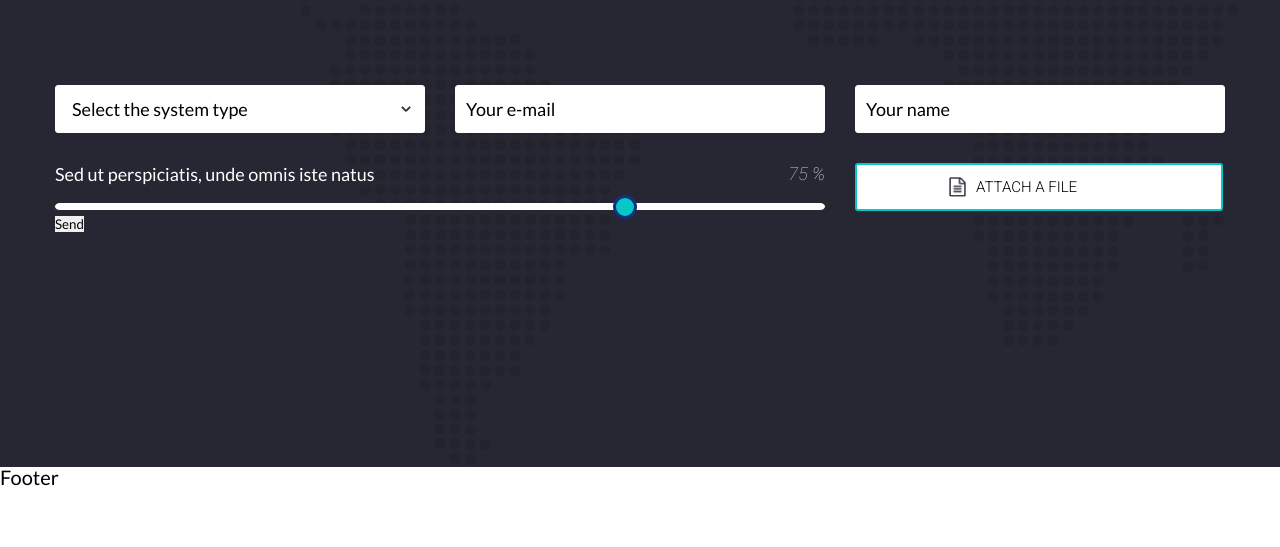
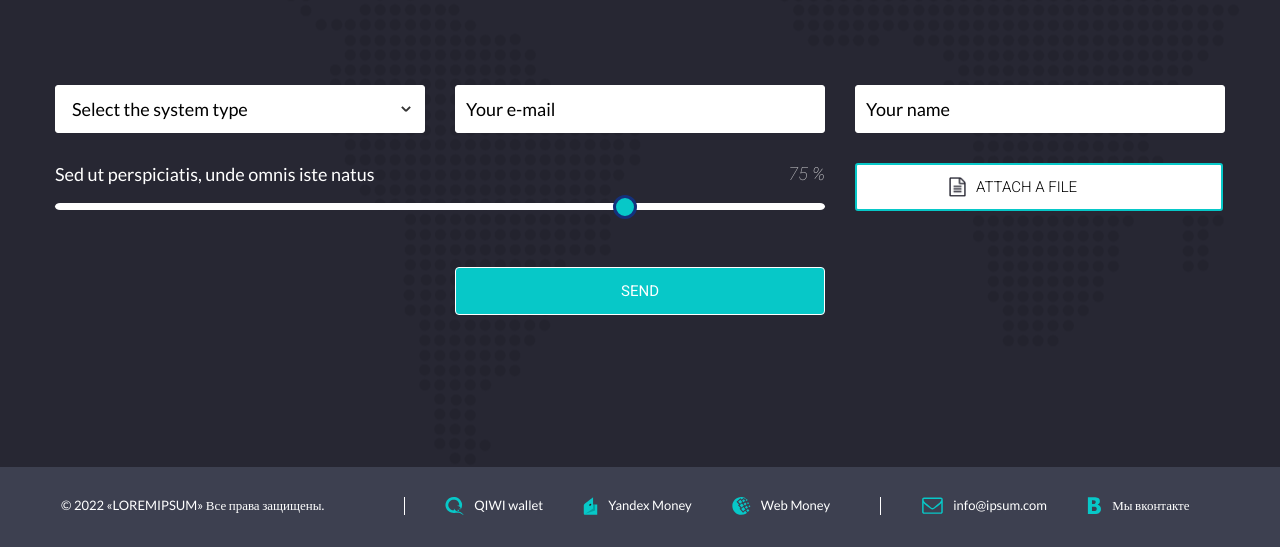
Before and after one commit to aliaksandr-afk/test_task, a plain HTML site: page index.html in a window 1280 px wide. Shown: the part 1303-1850 px from the top of the page. Before the commit the page ends 1790 px from the top, so only its background shows below. Drawn offline with Linux system fonts and the light colour scheme.

Commit message:
finish html & css markup

```diff
--- a/css/style.scss
+++ b/css/style.scss
@@ -52,6 +52,11 @@ body {
 
 }
 
+//MOBILE SMALL
+@media (max-width: 479.98px) {
+
+}
+
 .header {
     background: rgba(16, 16, 29, 0.9);
     position: fixed;
@@ -96,6 +101,9 @@ body {
     text-align: right;
     text-transform: uppercase;
     color: #ffffff;
+    &:hover {
+        color: #c2ffff;
+    }
 }
 
 .menu__link_active {
@@ -223,7 +231,6 @@ body {
 .main {
 }
 
-/*=================================================*/
 
 .color {
     color: #07C8C8;
@@ -627,6 +634,7 @@ line-height: 22px;
     -moz-appearance: none;
     appearance: none;
     background: rgba(255, 255, 255, 0);
+
   }
   input[type=range]::-webkit-slider-runnable-track {
     border-radius: 10px/100%;
@@ -657,6 +665,9 @@ line-height: 22px;
     width: 100%;
     position: relative;
     text-align: center;
+    &:hover {
+        color: #007a7a;
+    }
   }
 
   .input__file {
@@ -708,3 +719,83 @@ line-height: 22px;
     cursor: pointer;
     margin: 0 auto;
   }
+
+  .form__send {
+    display: flex;
+    justify-content: center;
+    width: 100%;
+    padding: 56px 0 0 0;
+  }
+
+  .form__submit {
+    &:hover {
+        background: #005e5e;
+    }
+    width: 370px;
+    height: 48px;
+    background: #07C8C8;
+    border: 1px solid #FFFFFF;
+    border-radius: 4px;
+    color: #FFFFFF;
+    font-family: 'Roboto';
+    font-style: normal;
+    font-weight: 400;
+    font-size: 15px;
+    line-height: 18px;
+    text-transform: uppercase;
+    cursor: pointer;
+  }
+
+  .footer {
+    color:#ffffff;
+    background: #3D4050;
+    height: 80px;
+  }
+
+  .copy__text {
+    font-family: 'Lato';
+    font-style: normal;
+    font-weight: 400;
+    font-size: 13px;
+    line-height: 16px;
+  }
+
+  .footer__container {
+    display: flex;
+  }
+
+  .footer__copy {
+    display: flex;
+    padding: 30px 0 0 6px;
+    margin-right: 80px;
+    max-width: 347px;
+  }
+
+  .money__wrapper, .footer__links {
+    margin: 30px 0 10px 0;
+    padding-left: 20px;
+    padding-right: 30px;
+    display:flex;
+    flex-direction: row;
+    font-family: 'Lato';
+    font-style: normal;
+    font-weight: 400;
+    font-size: 13px;
+    line-height: 16px;
+    height: 18px;
+    border-left: 1px solid #ffffff;
+    border-right: 1px solid #ffffff;
+    div {
+        display: flex;
+        flex-direction: row;
+        padding: 0 20px 0 20px;
+        img {
+            margin-right: 10px;
+        }
+    }
+  }
+
+  .footer__links {
+    border: none;
+    padding-right: 0;
+  }
--- a/index.html
+++ b/index.html
@@ -184,8 +184,8 @@
                                          </div>
                                     </div>
                                 </div>
-                                <div class="form__send send">
-                                    <input type="submit" value="Send"></p>
+                                <div class="form__send">
+                                    <input class="form__submit" type="submit" value="Send"></p>
                                 </div>
                               </form>
                         </div>
@@ -194,7 +194,37 @@
             </section>
         </main>
         <footer id="footer" class="footer">
-            Footer
+            <div class="footer__container">
+                <div class="footer__copy copy">
+                    <p class="copy__text"> © 2022 «LOREMIPSUM» Все права защищены.</p>
+                </div>
+                <div class="footer__money money">
+                    <div class="money__wrapper">
+                        <div class="money__qiwi">
+                            <img src="./img/qiwi.svg" alt="qiwi">
+                            <p>QIWI wallet</p>
+                        </div>
+                        <div class="money__yandex">
+                            <img src="./img/yandex.svg" alt="yandex">
+                            <p>Yandex Money</p>
+                        </div>
+                        <div class="money__webmoney">
+                            <img src="./img/webmoney.svg" alt="webmoney">
+                            <p>Web Money</p>
+                        </div>
+                    </div>
+                </div>
+                <div class="footer__links links">
+                    <div class="links__mail">
+                        <img src="./img/mail.svg" alt="mail">
+                        <p>info@ipsum.com</p>
+                    </div>
+                    <div class="links__vk">
+                        <img src="./img/vk.svg" alt="vkontakte">
+                        <p>Мы вконтакте</p>
+                    </div>
+                </div>
+            </div>
         </footer>
     </div>
     <script src="js/script.js"></script>
```
Also changed, not shown: css/style.css, img/mail.jpg (deleted), img/mail.svg (added), img/qiwi.jpg (deleted), img/qiwi.svg (added), img/vk.jpg (deleted), img/vk.svg (added), img/web money.jpg (deleted), img/webmoney.svg (added), img/yandex.jpg (deleted), img/yandex.svg (added), 2 other files.
